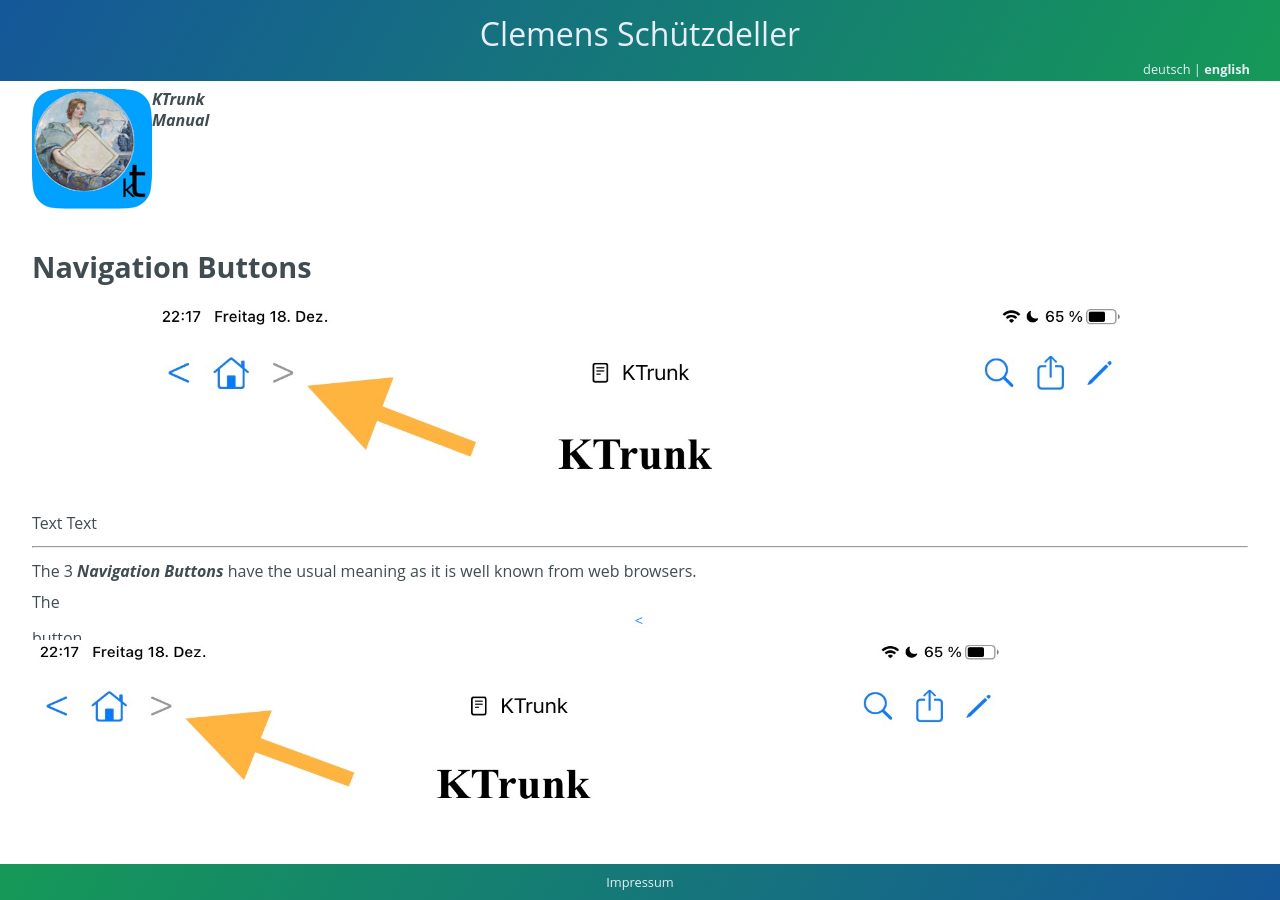
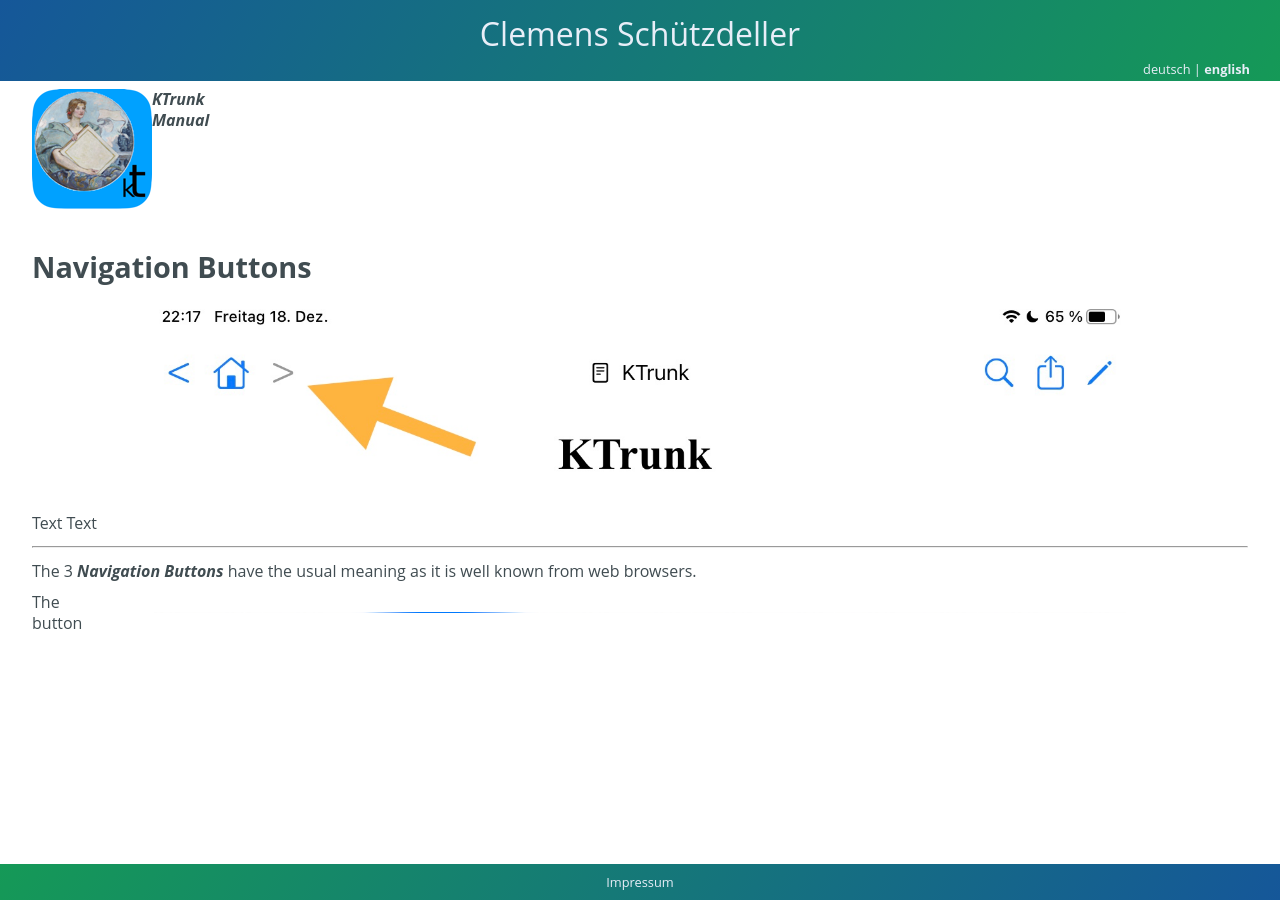
Before and after one commit to cs-LA/home, a Jekyll site: the page built from KTrunk/Manual/NavigationButtons.md, in a window 1280 px wide. Built offline with Jekyll 4.4.1, drawn with Linux system fonts in a browser that asks for light colours; our own code applies the rules of GitHub Pages for plain Markdown files.

Commit message:
Update NavigationButtons.md

```diff
--- a/KTrunk/Manual/NavigationButtons.md
+++ b/KTrunk/Manual/NavigationButtons.md
@@ -19,12 +19,8 @@
 <span class="en">The 3 ***Navigation Buttons*** have the usual meaning as it is well known from web browsers.</span>
 <span class="de"></span>
 
-<span class="en">The <img src="NavigationButtonBackward.jpg" style="width: 1em; height: 1em; vertical-align: middle;"> button</span>
+<span class="en">The <img src="NavigationButtonBackward.jpg" width="1em"  height="1em"  style="vertical-align: middle;"> button</span>
 <span class="de"></span>
-
-
-
-<img width=348 height=191 alt="" style="border:0; position:relative; margin: -19px 100px 20px 0px;" src="NavigationButtons.png">
 
 <span class="en"></span>
 <span class="de"></span>
```
